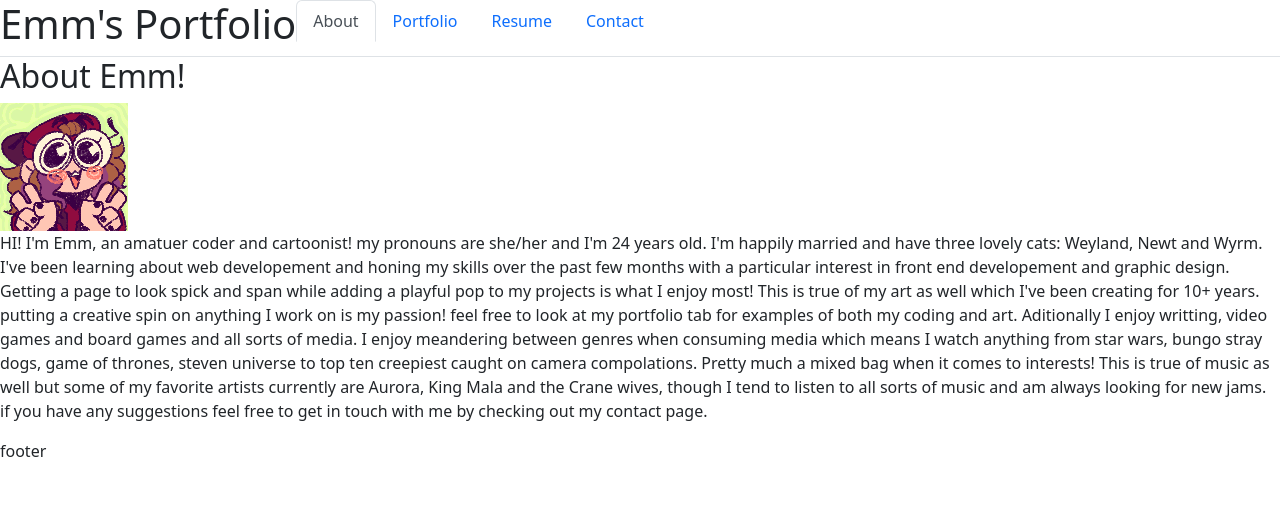
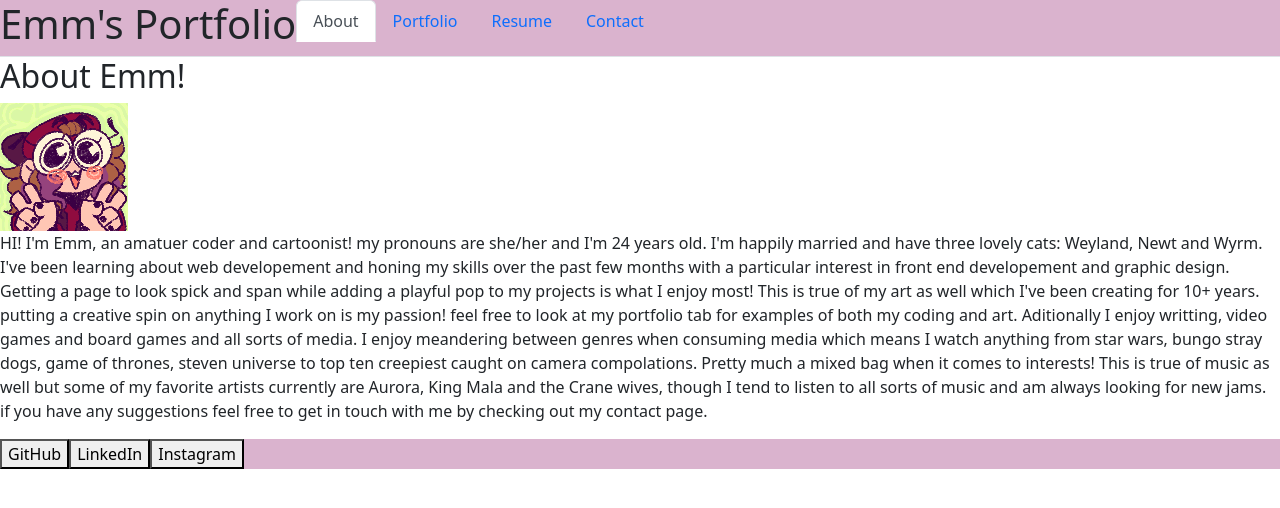
Before and after one commit to EMMWIMM/emmsReactPortfolio, a React (Create React App) app: page / in a window 1280 px wide. Shown: the top 508 px of the page. Built offline with nearby package versions, Linux system fonts and the light colour scheme.

Commit message:
struggling through styling

```diff
--- a/src/App.css
+++ b/src/App.css
@@ -12,9 +12,53 @@
 }
 
 body{
-  background-color: var(--lightGreen)
+  background-color: var(--pwdPink);
+  flex: auto;
+  flex-wrap: wrap;
+  justify-content: center;
 }
+.main{
+  background-color: var(--Pink);
+  flex: auto;
+  flex-wrap: wrap;
+  justify-content: center;
+}
+
 .card-img-top{
-  width: 50px;
+  width: 100%;
+  align-items: flex-start;
+  border-radius: 10px;
+}
 
+.crdStyle{
+  background-color: var(--lightGreen);
+  width: 40%;
+  border-style: solid;
+  border-color: var(--green);
+  border-width: 5px;
+  border-radius: 5px;
+  justify-content: space-between;
+  margin: 10px;
 }
+
+.nav{
+  background-color: var(--lightPurple);
+}
+
+.btn{
+  background-color: var(--pink);
+  border-color: var(--pwdPink);
+}
+
+.footer{
+  background-color: var(--lightPurple);
+  justify-content: flex-end;
+}
+
+.formStyle{
+  background-color: #581845;
+}
+.btn-primary{
+  background-color: var(--pink);
+  border-color: var(--pwdPink);
+}
--- a/src/components/PortfolioContainer.js
+++ b/src/components/PortfolioContainer.js
@@ -6,6 +6,9 @@ import Portfolio from './pages/Portfolio';
 import Contact from './pages/Contact';
 import '../../src/App.css'
 
+
+import Button from 'react-bootstrap/Button';
+import Card from 'react-bootstrap/Card';
 export default function PortfolioContainer() {
   const [currentPage, setCurrentPage] = useState('About');
 
@@ -25,12 +28,28 @@ export default function PortfolioContainer() {
   const handlePageChange = (page) => setCurrentPage(page);
 
   return(
-    <div>
+    <div className='main'>
     <NavTabs currentPage={currentPage} handlePageChange={handlePageChange} />
     {renderPage()}
 
-    <div> footer
-    </div>
+    <footer className= 'footer'>
+    <a href='https://github.com/EMMWIMM' target="_blank" rel="noreferrer">
+            <button variant="secondary" size="sm">
+              GitHub
+            </button>
+          </a>
+          <a href='https://github.com/EMMWIMM' target="_blank" rel="noreferrer">
+            <button variant="secondary" size="sm">
+              LinkedIn
+            </button>
+          </a>
+
+    <a href='https://github.com/EMMWIMM' target="_blank" rel="noreferrer">
+            <button variant="secondary" size="sm">
+              Instagram
+            </button>
+          </a>
+    </footer>
     </div>
 
   )
--- a/src/components/pages/About.js
+++ b/src/components/pages/About.js
@@ -1,4 +1,5 @@
 import React from 'react';
+
 
 export default function About() {
   return (
--- a/src/components/pages/Contact.js
+++ b/src/components/pages/Contact.js
@@ -1,4 +1,5 @@
 import React, { Component } from "react";
+
 class Contact extends Component {
   constructor(props) {
     super(props);
@@ -28,7 +29,7 @@ class Contact extends Component {
   render() {
     const { status } = this.state;
     return (
-      <div className="bg-dark text-white" id="contactSect">
+      <div className="formStyle" id="contactSect">
         <div className="container" id="contact">
           <h3 className="contact text-center">Please Drop a Message</h3>
           <form
--- a/src/components/pages/Portfolio.js
+++ b/src/components/pages/Portfolio.js
@@ -8,9 +8,9 @@ import Card from 'react-bootstrap/Card';
 function Portfolio() {
   return (
     <div>
-      <h2>Emm's Portfolio</h2>
+
       <div className="container">
-        <div className="card" >
+        <div className="card crdStyle" >
           <img
             className="card-img-top"
             src='./noteTakersnip.PNG'
@@ -28,7 +28,7 @@ function Portfolio() {
       </div>
 
       <div className="container">
-        <div className="card" >
+        <div className="card crdStyle" >
           <img
             className="card-img-top"
             src='./readsnip.PNG'
@@ -45,7 +45,7 @@ function Portfolio() {
       </div>
 
       <div className="container">
-        <div className="card">
+        <div className="card crdStyle">
           <img
             className="card-img-top"
             src='./plannersnip.PNG'
@@ -64,7 +64,7 @@ function Portfolio() {
       </div>
 
       <div className="container">
-        <div className="card" >
+        <div className="card crdStyle" >
           <img
             className="card-img-top"
             src='./passwordsnip.PNG'
@@ -83,7 +83,7 @@ function Portfolio() {
       </div>
 
       <div className="container">
-        <div className="card" >
+        <div className="card crdStyle" >
           <img
             className="card-img-top"
             src='./quizSnip.PNG'
@@ -101,7 +101,7 @@ function Portfolio() {
       </div>
 
       <div className="container">
-        <div className="card" >
+        <div className="card crdStyle" >
           <img
             className="card-img-top"
             src='./pkmsnip.PNG'
--- a/src/components/pages/Resume.js
+++ b/src/components/pages/Resume.js
@@ -1,8 +1,9 @@
 import React from 'react';
+
 
 export default function Resume() {
   return (
-    <div>
+    <div className='resumeBtn'>
 
       <a href="https://docs.google.com/document/d/1-NVHhdeoU7iSxj7DMjA-hamMgupdmoK720ZOsb3Knaw/edit" className="btn btn-primary">
         Emm's Resume!
```
